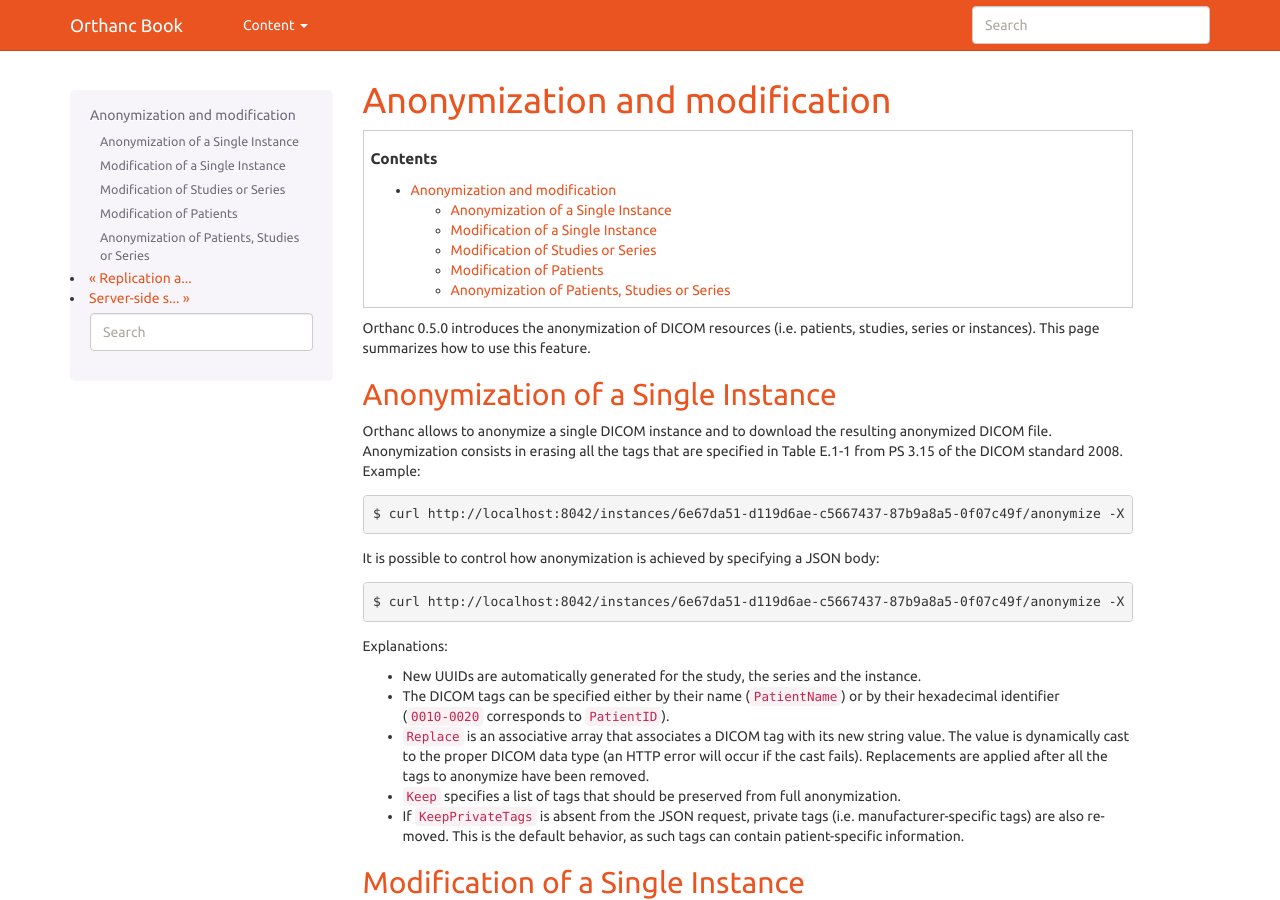
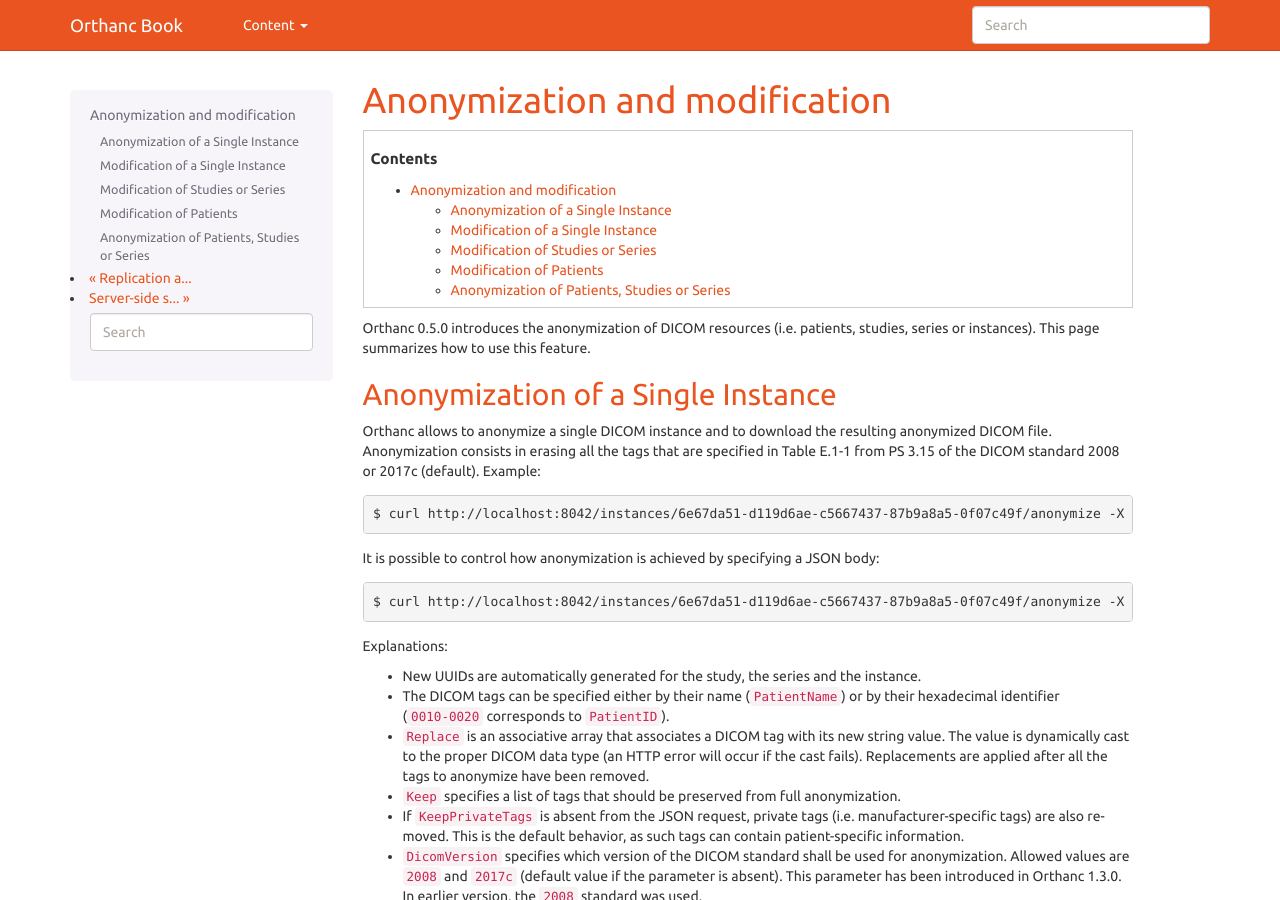
Before and after one commit to orthanc-mirrors/orthanc-book, a Sphinx documentation site: the page built from Sphinx/source/users/anonymization.rst, in a window 1280 px wide and 900 px high. Built offline with Sphinx 7.4.7, drawn with Linux system fonts in a browser that asks for light colours.

Commit message:
DicomVersion

```diff
--- a/Sphinx/source/users/anonymization.rst
+++ b/Sphinx/source/users/anonymization.rst
@@ -18,14 +18,14 @@
 Orthanc allows to anonymize a single DICOM instance and to download
 the resulting anonymized DICOM file. Anonymization consists in erasing
 all the tags that are specified in Table E.1-1 from PS 3.15 of the
-DICOM standard 2008. Example::
+DICOM standard 2008 or 2017c (default). Example::
 
     $ curl http://localhost:8042/instances/6e67da51-d119d6ae-c5667437-87b9a8a5-0f07c49f/anonymize -X POST -d '{}' > Anonymized.dcm
 
 It is possible to control how anonymization is achieved by specifying
 a JSON body::
 
-    $ curl http://localhost:8042/instances/6e67da51-d119d6ae-c5667437-87b9a8a5-0f07c49f/anonymize -X POST -d '{"Replace":{"PatientName":"hello","0010-0020":"world"},"Keep":["StudyDescription", "SeriesDescription"],"KeepPrivateTags": null}' > Anonymized.dcm
+    $ curl http://localhost:8042/instances/6e67da51-d119d6ae-c5667437-87b9a8a5-0f07c49f/anonymize -X POST -d '{"Replace":{"PatientName":"hello","0010-0020":"world"},"Keep":["StudyDescription", "SeriesDescription"],"KeepPrivateTags": null, "DicomVersion" : "2017c"}' > Anonymized.dcm
 
 Explanations:
 
@@ -44,6 +44,10 @@
   (i.e. manufacturer-specific tags) are also removed. This is the
   default behavior, as such tags can contain patient-specific
   information.
+* ``DicomVersion`` specifies which version of the DICOM standard shall be used
+  for anonymization.  Allowed values are ``2008`` and ``2017c`` (default value
+  if the parameter is absent).  This parameter has been introduced in Orthanc
+  1.3.0.  In earlier version, the ``2008`` standard was used.
 
 
 Modification of a Single Instance
```
